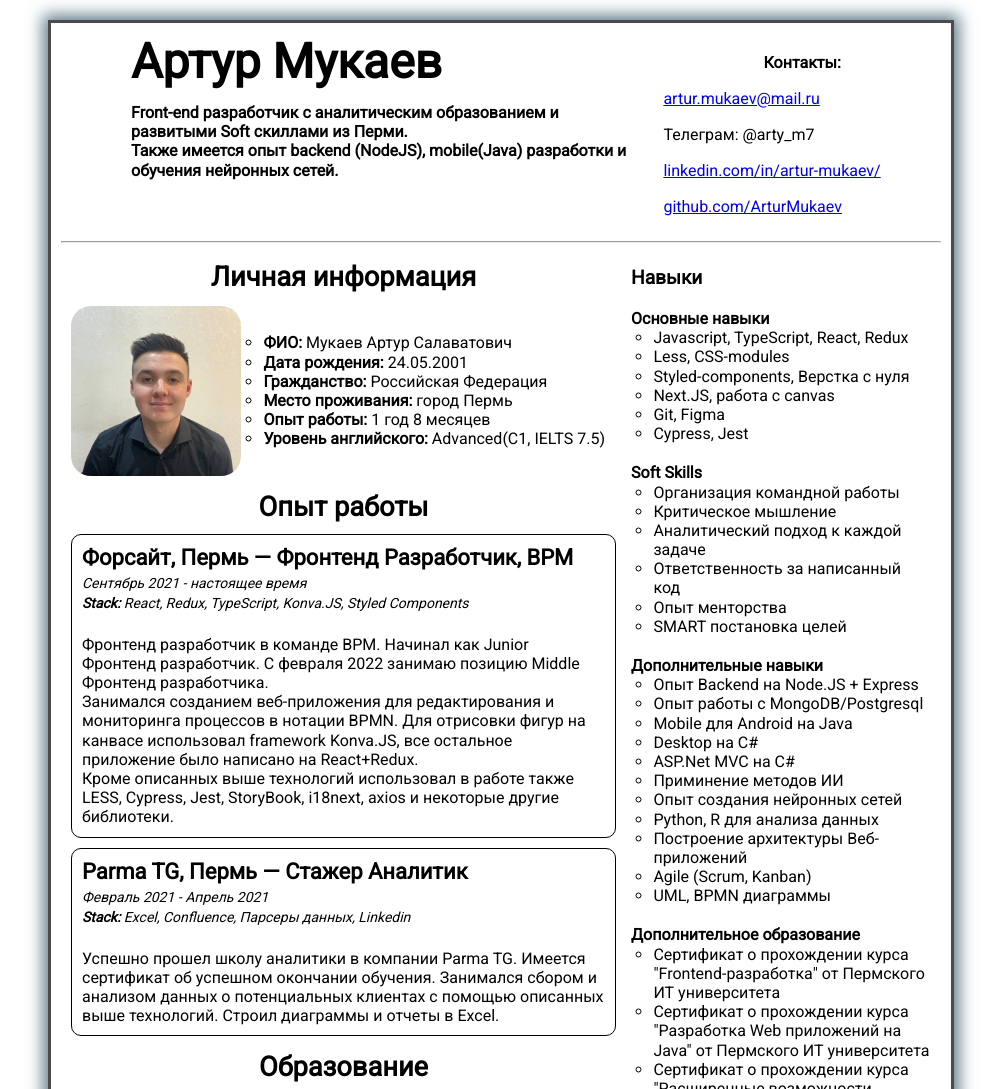
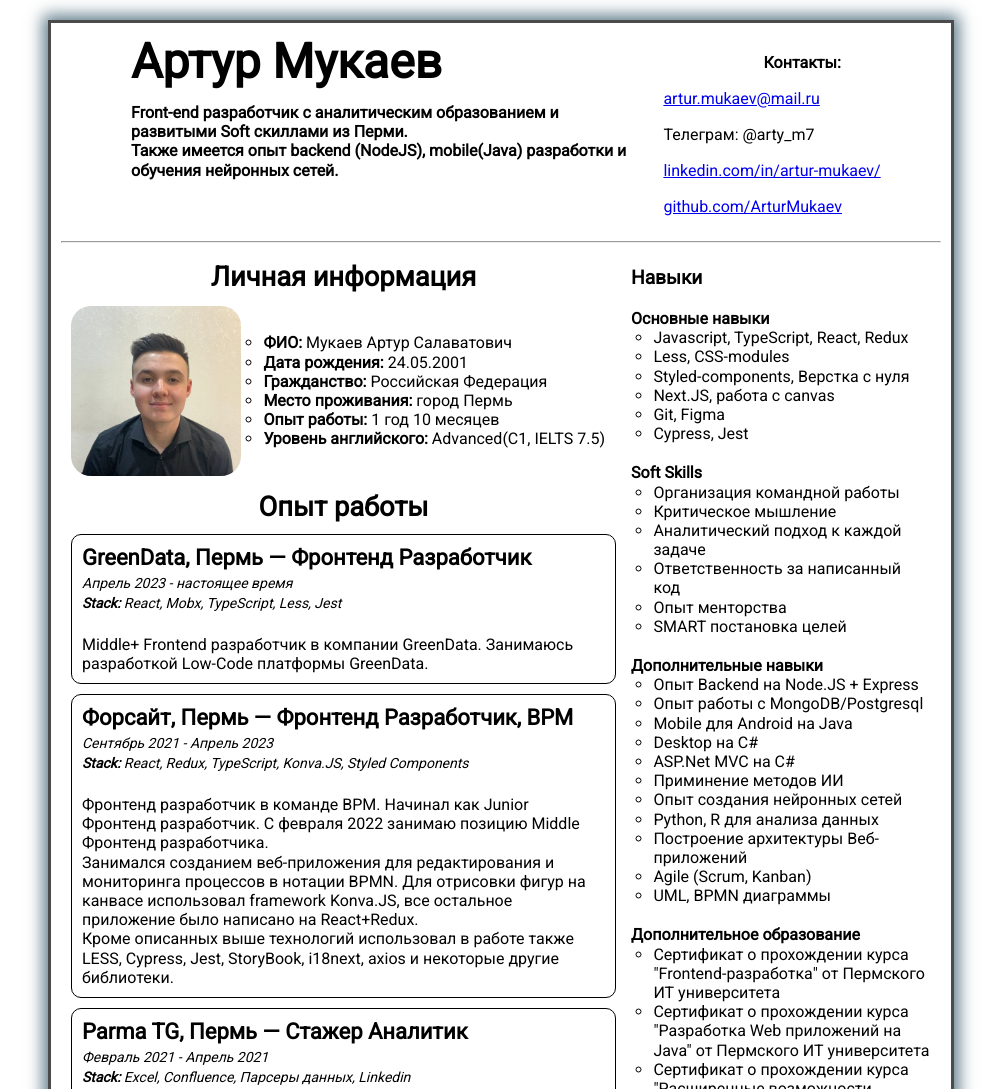
Before and after one commit to ArturMukaev/My_CV, a plain HTML site: page index.html in a window 1280 px wide. Shown: the top 1089 px of the page, without its empty margins (139-1140 px from the left). Drawn offline with Linux system fonts and the light colour scheme.

Commit message:
new company

```diff
--- a/index.html
+++ b/index.html
@@ -52,7 +52,7 @@
                     <li><b>Дата рождения:</b> 24.05.2001</li>
                     <li><b>Гражданство:</b> Российская Федерация</li>
                     <li><b>Место проживания:</b> город Пермь</li>
-                    <li><b>Опыт работы:</b> 1 год 8 месяцев</li>
+                    <li><b>Опыт работы:</b> 1 год 10 месяцев</li>
                     <li><b>Уровень английского:</b> Advanced(C1, IELTS 7.5)</li>
                 </ul>
             </div>
@@ -62,8 +62,16 @@
         <div class="experience">
             <h2>Опыт работы</h2>
             <div class="exp_card">
+                <span class="card_header">GreenData, Пермь — Фронтенд Разработчик</span>
+                <span class="card_info">Апрель 2023 - настоящее время</span>
+                <span class="card_info"><b>Stack:</b> React, Mobx, TypeScript, Less, Jest</span>
+                <span class="card_text">
+                    Middle+ Frontend разработчик в компании GreenData. Занимаюсь разработкой Low-Code платформы GreenData.
+                </span>
+            </div>
+            <div class="exp_card">
                 <span class="card_header">Форсайт, Пермь — Фронтенд Разработчик, BPM</span>
-                <span class="card_info">Сентябрь 2021 - настоящее время</span>
+                <span class="card_info">Сентябрь 2021 - Апрель 2023</span>
                 <span class="card_info"><b>Stack:</b> React, Redux, TypeScript, Konva.JS, Styled Components</span>
                 <span class="card_text">
                     Фронтенд разработчик в команде BPM. Начинал как Junior Фронтенд разработчик. С февраля 2022 занимаю позицию Middle Фронтенд разработчика. <br/>
```
